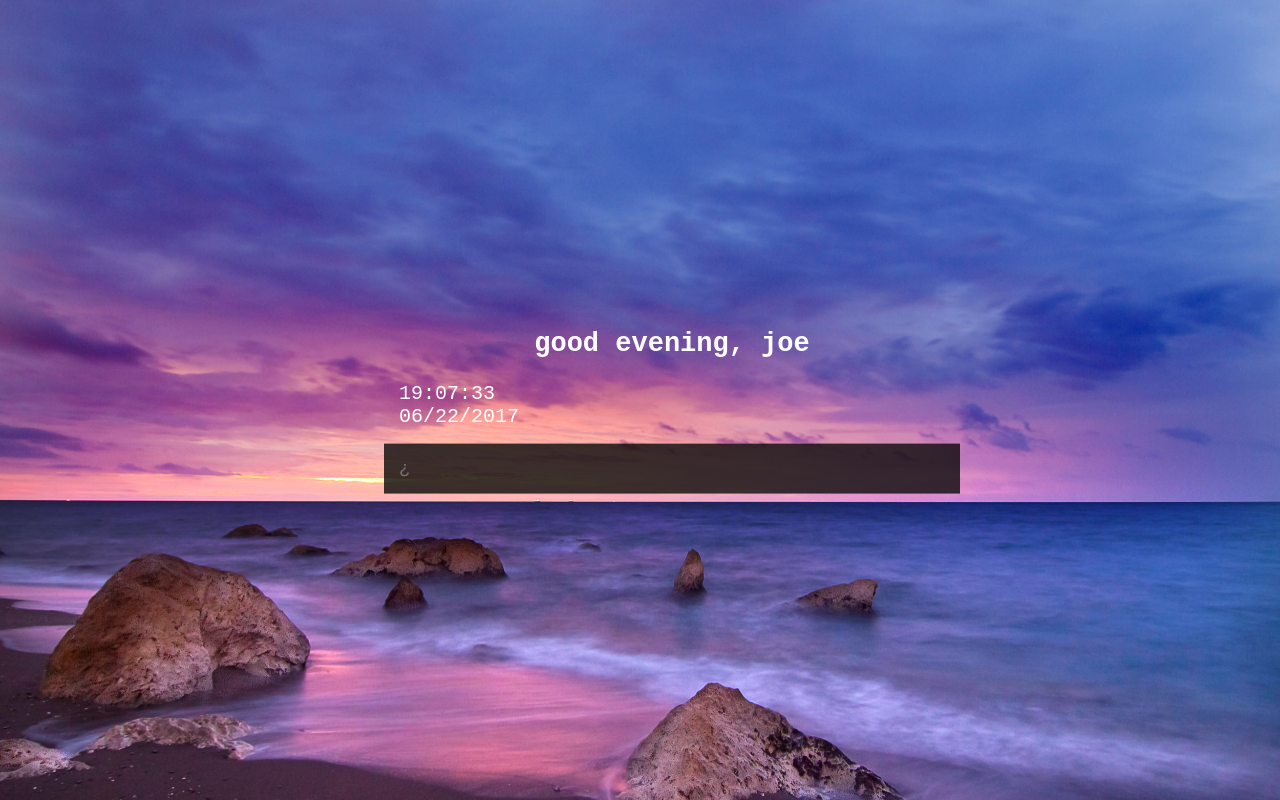
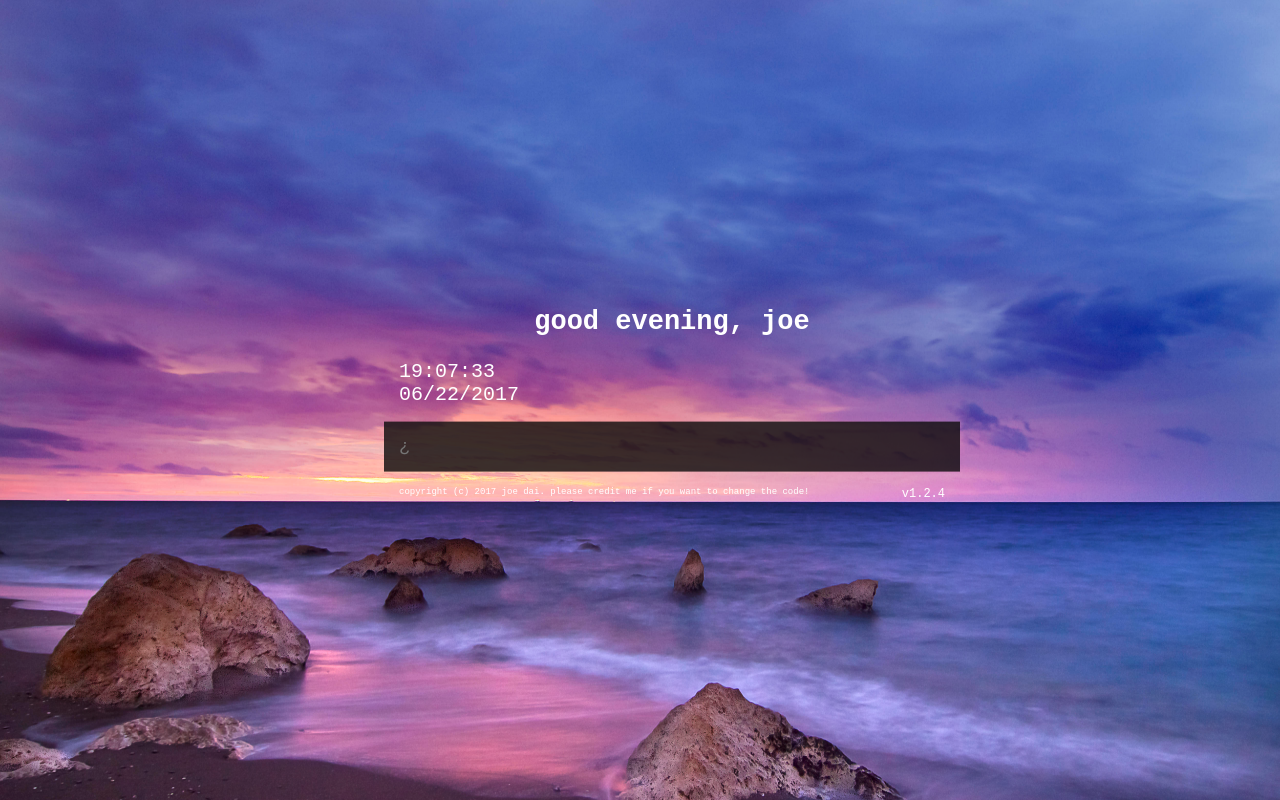
Before and after one commit to jdtech3/startpage, a plain HTML site: page index.html in a window 1280 px wide. Drawn offline with Linux system fonts and the light colour scheme.

Commit message:
Add version and copyright info

```diff
--- a/index.html
+++ b/index.html
@@ -20,6 +20,8 @@
 		</div>
 		<div id="weather" class="weather right"></div>
 		<input id="search_box" type="text" class="searchbox" placeholder="¿" onkeypress="searchKeyPress(event)" />
+
+		<p id="version">no js :(</p>
 		<!--
 		<ul class="box">
 			<div class="left">
@@ -73,6 +75,7 @@
 		</ul>
 		-->
 		<div class="clear"></div>
+		<p id="copyright">Copyright (c) 2017 Joe Dai. Please credit me if you want to change the code!</p>
 	</div>
 	<script src="jquery.min.js"></script>
 	<script async src="nprogress.js"></script>
--- a/info.js
+++ b/info.js
@@ -7,4 +7,5 @@ var nprogress_version = 'v' + NProgress.version;
 var simpleweather_version = 'v3.1.0';
 var mousetrap_version = 'v1.4.6';
 
+document.getElementById("version").innerHTML = version;
 console.log("JD.start version: " + version);
--- a/style.css
+++ b/style.css
@@ -83,7 +83,7 @@ p {
 	padding: 15px;
 	margin: 0;
 }
-.clear { clear: both; }
+/*.clear { clear: both; }*/
 .left  { float: left; }
 .right { float: right; }
 div.right, div.left { width: 50%; }
@@ -124,3 +124,13 @@ li {
 #toby {
 	font-weight: bold;
 }
+
+/* Version */
+#version {
+	font-size: 12px;
+	float: right;
+}
+
+#copyright {
+	font-size: 9px;
+}
```
